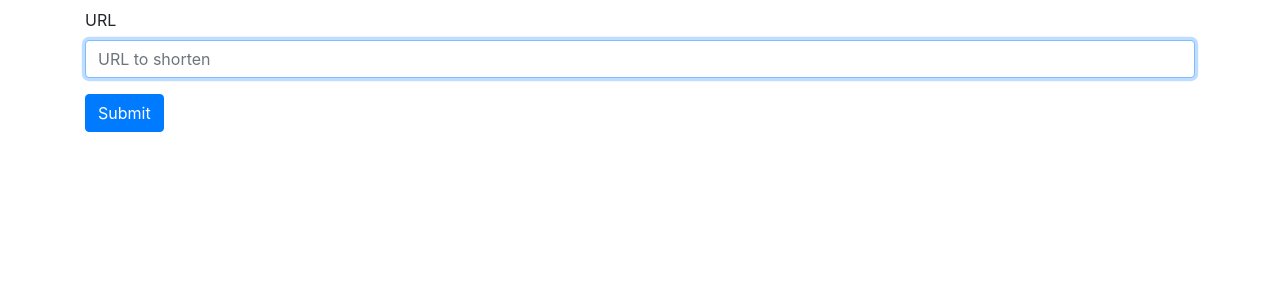
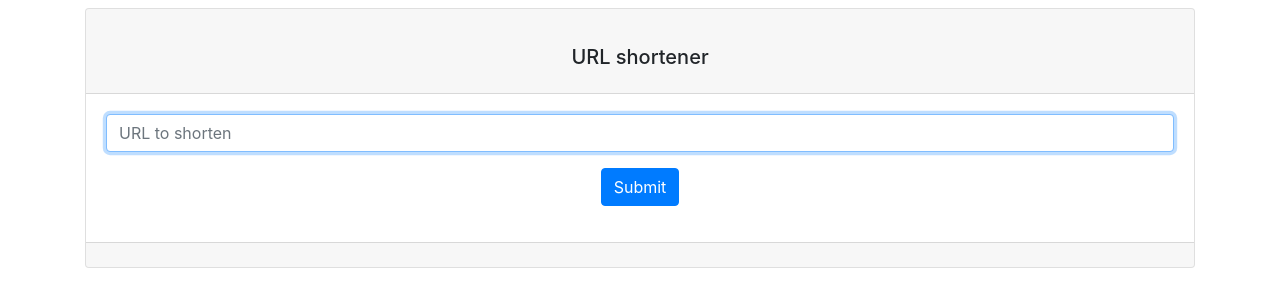
Before and after one commit to zhizhizhizhizhi/rclv5b5, a Flask app: page / in a window 1280 px wide. Shown: the part 56-363 px from the top of the page. Run offline with Flask 2, Linux system fonts and the light colour scheme; parts of the project's set-up code (start-up, migrations or seed data) failed here and were passed over; some libraries are stand-ins or nearby versions.

Commit message:
update config and html

```diff
--- a/app/templates/index.html
+++ b/app/templates/index.html
@@ -2,9 +2,14 @@
 
 {% block content %}
     <h1></h1>
+    <div class="card text-center">
+        <div class="card-header">
+            <p class="p-1"></p>
+            <h5 class="card-title">URL shortener</h5>
+        </div>
+        <div class="card-body">
           <form method="post">
             <div class="form-group">
-        <label for="url">URL</label>
                 <input type="text" name="url"
                        placeholder="URL to shorten" class="form-control"
                        value="{{ request.form['url'] }}" autofocus></input>
@@ -14,9 +19,15 @@
                 <button type="submit" class="btn btn-primary">Submit</button>
             </div>
             </form>
-
+        </div>
+        <div class="card-footer text-muted">
             {% if short_url %}
             <hr>
             <a href="{{ short_url }}">{{ short_url }}</a>
             {% endif %}
+        </div>
+      </div>
+
+
+
 {% endblock %}
--- a/config.py
+++ b/config.py
@@ -1,4 +1,4 @@
 from os import environ
 
-SQLALCHEMY_DATABASE_URI = environ['DATABASE_URL']
+SQLALCHEMY_DATABASE_URI = environ['DATABASE_URL'].replace('postgresql')
 SQLALCHEMY_TRACK_MODIFICATIONS = False
```
Lines whose indentation alone changed are shown as unchanged.
